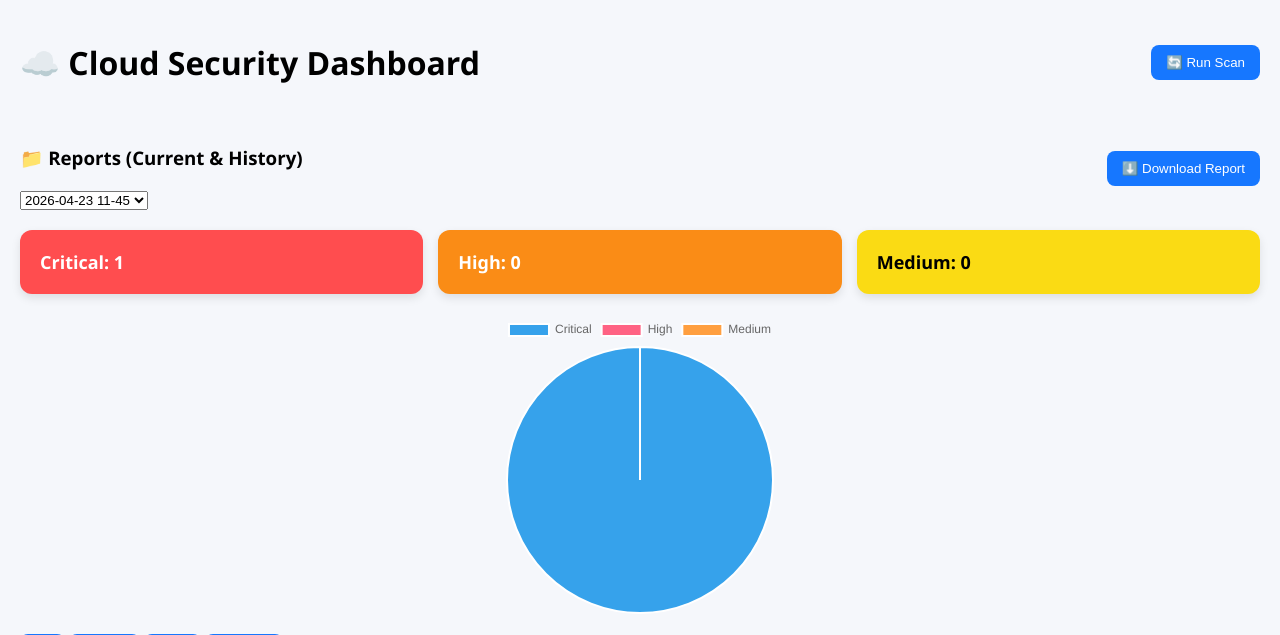
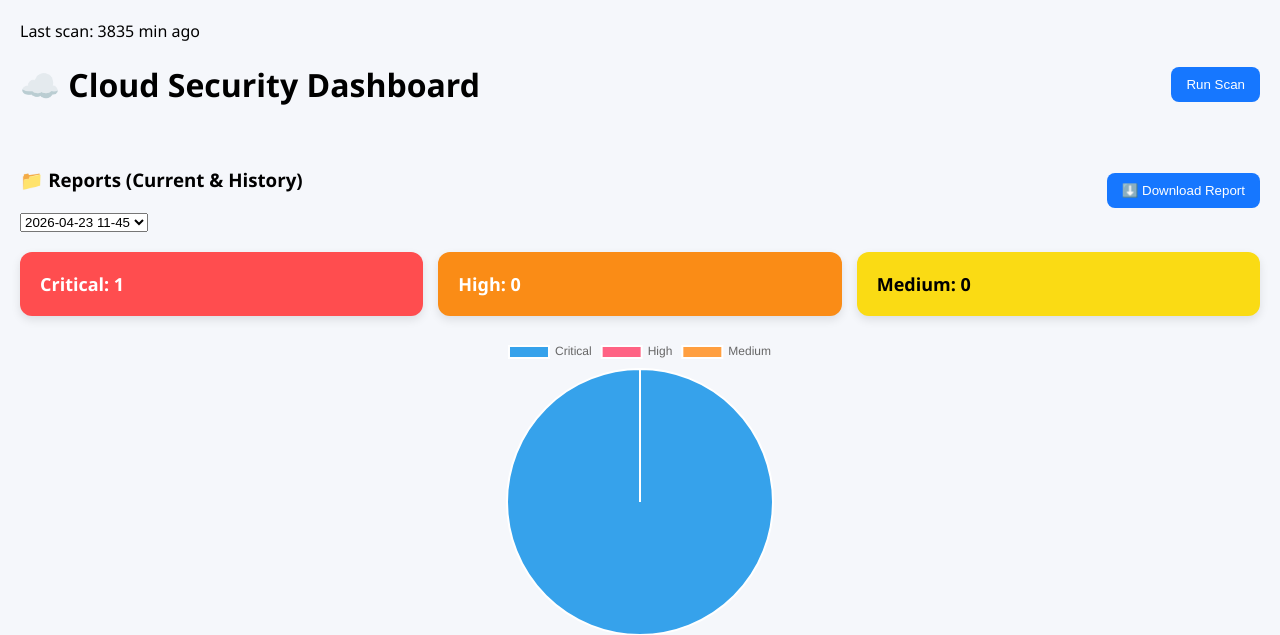
Before and after one commit to aakriti-jain/cloud-dashboard, a Flask app: page / in a window 1280 px wide. Shown: the top 635 px of the page. Run offline with Flask 3, Linux system fonts and the light colour scheme.

Commit message:
added AWS scan, auto refresh, live status

```diff
--- a/app.py
+++ b/app.py
@@ -1,7 +1,8 @@
 from flask import Flask, render_template, request, send_file
 import json
+from scanner import run_scan
 import os
-
+from datetime import datetime
 app = Flask(__name__)
 
 REPORTS_FOLDER = "reports"
@@ -22,6 +23,16 @@ def format_timestamp(filename):
     except:
         return filename
 
+def get_latest_report():
+    files = os.listdir("reports")
+    files = [f for f in files if f.endswith(".json")]
+
+    latest = sorted(files)[-1]
+
+    timestamp = latest.replace("report_", "").replace(".json", "")
+    dt = datetime.strptime(timestamp, "%Y-%m-%d_%H-%M")
+
+    return latest, dt
 @app.route("/")
 def dashboard():
     reports = get_all_reports()
@@ -44,6 +55,10 @@ def dashboard():
         high=high,
         medium=medium
     )
+@app.route("/run_scan", methods=["POST"])
+def run_scan_api():
+    report_file = run_scan()
+    return {"status": "success", "report": report_file}
 
 @app.route("/download/<filename>")
 def download(filename):
@@ -54,6 +69,11 @@ def download(filename):
 def run_scan():
     return "Scan triggered (mock for now)"
 
+@app.route("/last_scan")
+def last_scan():
+    file, dt = get_latest_report()
+    return {"last_scan": dt.isoformat()}
+
 if __name__ == "__main__":
     port = int(os.environ.get("PORT", 5001))
     app.run(host="0.0.0.0", port=port)
--- a/static/script.js
+++ b/static/script.js
@@ -16,3 +16,29 @@ function runScan() {
         .then(res => res.text())
         .then(msg => alert(msg));
 }
+
+function runScan() {
+    fetch("/run_scan", { method: "POST" })
+        .then(res => res.json())
+        .then(data => {
+            alert("Scan complete!");
+            location.reload();
+        });
+}
+
+function updateLastScan() {
+    fetch("/last_scan")
+        .then(res => res.json())
+        .then(data => {
+            const last = new Date(data.last_scan);
+            const now = new Date();
+
+            const diff = Math.floor((now - last) / 60000);
+
+            document.getElementById("lastScan").innerText =
+                `Last scan: ${diff} min ago`;
+        });
+}
+
+setInterval(updateLastScan, 10000);
+updateLastScan();
--- a/templates/index.html
+++ b/templates/index.html
@@ -8,10 +8,12 @@
 
 <body>
 
+<div id="lastScan">Last scan: --</div>
+
 <!-- HEADER -->
 <div class="header">
     <h1>☁️ Cloud Security Dashboard</h1>
-    <button onclick="runScan()">🔄 Run Scan</button>
+    <button onclick="runScan()">Run Scan</button>
 </div>
 
 <!-- REPORT SELECTOR -->
```
Also changed, not shown: scanner.py (added, +50 -0 lines).
